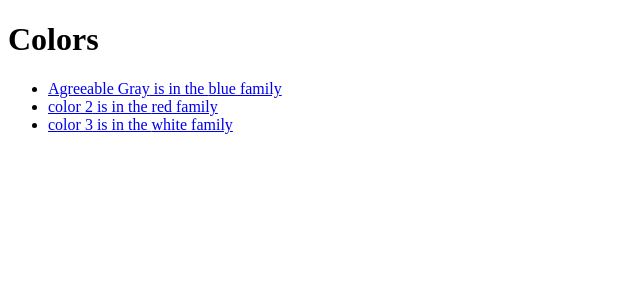
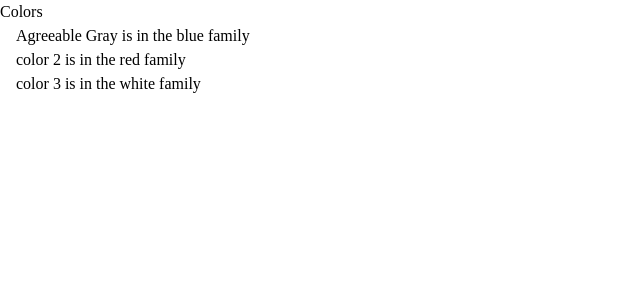
Before and after one commit to roodhouse/rugh-design-color-wheel, a React (Create React App) app: page / in a window 1280 px wide. Shown: the top 300 px of the page, without its empty margins (0-640 px from the left). Built offline with nearby package versions, Linux system fonts and the light colour scheme.

Commit message:
added tailwind

```diff
--- a/package.json
+++ b/package.json
@@ -35,5 +35,8 @@
       "last 1 firefox version",
       "last 1 safari version"
     ]
+  },
+  "devDependencies": {
+    "tailwindcss": "^3.3.1"
   }
 }
--- a/src/components/Color.jsx
+++ b/src/components/Color.jsx
@@ -13,6 +13,9 @@
   return (
     <div style={{backgroundColor: color.hex}}>
         <h1>{color.name}</h1>
+        <h1 className="text-3xl font-bold underline">
+      Hello world!
+    </h1>
         <p>{color.family}</p>
         <p>{color.comp.colorOne.name}</p>
 
--- /dev/null
+++ b/src/index.css
@@ -0,0 +1,15 @@
+@tailwind base;
+@tailwind components;
+@tailwind utilities;
+
+@import url('https://fonts.googleapis.com/css2?family=Raleway:wght@300;400;500;600;700;800;900&display=swap');
+
+@layer base {
+    body {
+        @apply font-[Raleway];
+    }
+    li {
+        @apply px-4;
+        @apply cursor-pointer
+    }
+}
--- a/src/index.js
+++ b/src/index.js
@@ -1,6 +1,7 @@
 import React from 'react';
 import ReactDOM from 'react-dom/client';
 import App from './App';
+import './index.css';
 import { createBrowserRouter, RouterProvider } from 'react-router-dom';
 import Color from './components/Color';
 
--- /dev/null
+++ b/tailwind.config.js
@@ -0,0 +1,8 @@
+/** @type {import('tailwindcss').Config} */
+module.exports = {
+  content: ["./src/**/*.{js,jsx,ts,tsx}",],
+  theme: {
+    extend: {},
+  },
+  plugins: [],
+}
```
Also changed, not shown: 1 other file (tests, documents, lock files or other folders).
